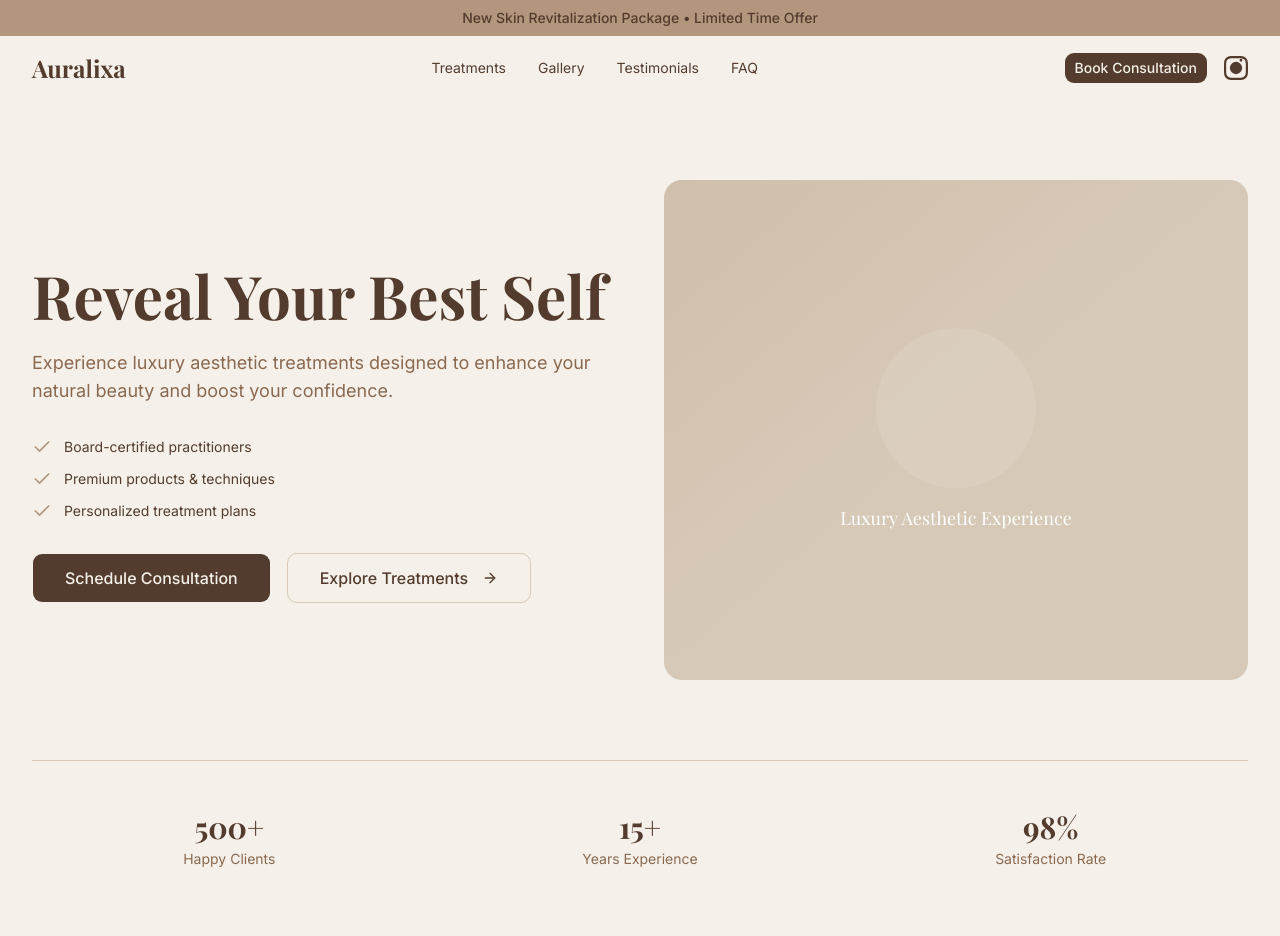
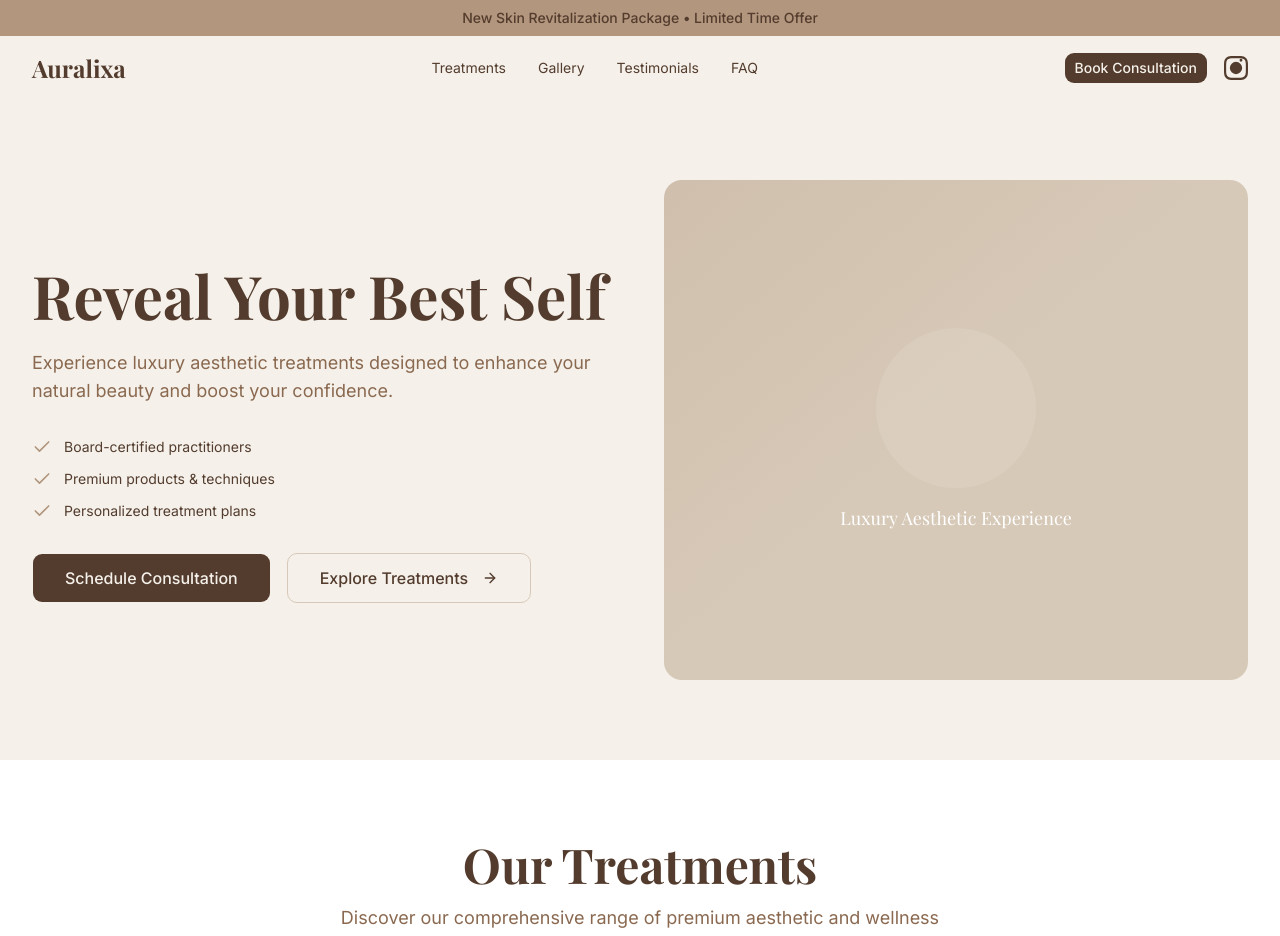
Before and after one commit to zaighum2371-glitch/auralixa-aesthetics-landing-page, a Next.js app: page / in a window 1280 px wide. Shown: the top 936 px of the page. Built offline with nearby package versions, Linux system fonts and the light colour scheme.

Commit message:
feat: remove hero section stats
Co-authored-by: zaighum2371-glitch <293615511+zaighum2371-glitch@users.noreply.github.com>

```diff
--- a/components/hero.tsx
+++ b/components/hero.tsx
@@ -69,21 +69,7 @@ export function Hero({ onBookingClick, onExploreClick }: HeroProps) {
           </div>
         </div>
 
-        {/* Stats */}
-        <div className="grid grid-cols-3 gap-4 mt-20 pt-12 border-t border-border">
-          <div className="text-center">
-            <p className="text-3xl font-serif font-bold text-foreground">500+</p>
-            <p className="text-sm text-muted-foreground mt-1">Happy Clients</p>
-          </div>
-          <div className="text-center">
-            <p className="text-3xl font-serif font-bold text-foreground">15+</p>
-            <p className="text-sm text-muted-foreground mt-1">Years Experience</p>
-          </div>
-          <div className="text-center">
-            <p className="text-3xl font-serif font-bold text-foreground">98%</p>
-            <p className="text-sm text-muted-foreground mt-1">Satisfaction Rate</p>
-          </div>
-        </div>
+
       </div>
     </section>
   )
```
